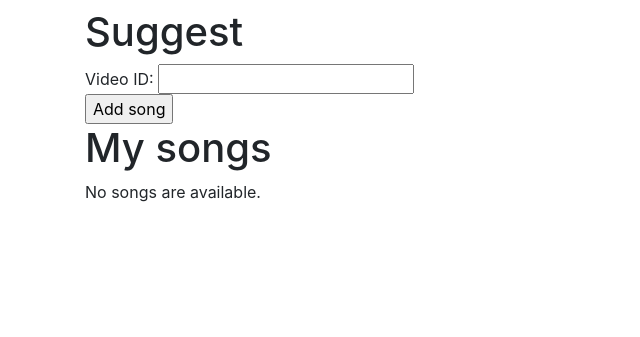
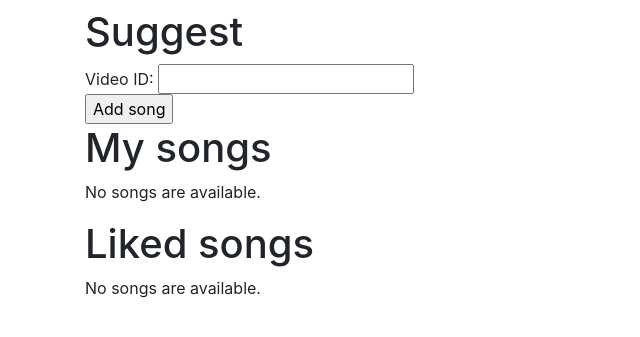
Before and after one commit to haltode/dj-ango, a Django app: page /mysongs/ in a window 1280 px wide. Shown: the part 56-393 px from the top of the page, without its empty margins (0-640 px from the left). Run offline with Django 3.2, Linux system fonts and the light colour scheme; the visitor is signed in with stand-in values (Sample User, id 1); data that the repository does not hold is empty; some libraries are stand-ins or nearby versions.

Commit message:
templates: mysongs: add list of liked songs

```diff
--- a/dj/templates/dj/mysongs.html
+++ b/dj/templates/dj/mysongs.html
@@ -9,6 +9,9 @@
 </form>
 
 <h1>My songs</h1>
-{% include 'dj/song_list.html' %}
+{% include 'dj/song_list.html' with songs=mines %}
+
+<h1>Liked songs</h1>
+{% include 'dj/song_list.html' with songs=likes %}
 
 {% endblock %}
--- a/dj/views.py
+++ b/dj/views.py
@@ -20,9 +20,16 @@ def queue(request):
     context = {'songs': songs}
     return render(request, 'dj/queue.html', context)
 
+@login_required
 def mysongs(request):
     mines = Song.objects.filter(suggester=request.user)
-    context = {'songs': mines}
+    likes_ids = Like.objects.filter(user=request.user) \
+                    .exclude(song__in=mines).values('song')
+    likes = Song.objects.filter(pk__in=likes_ids)
+    context = {
+        'mines': mines,
+        'likes': likes,
+    }
     return render(request, 'dj/mysongs.html', context)
 
 def state(request):
```
